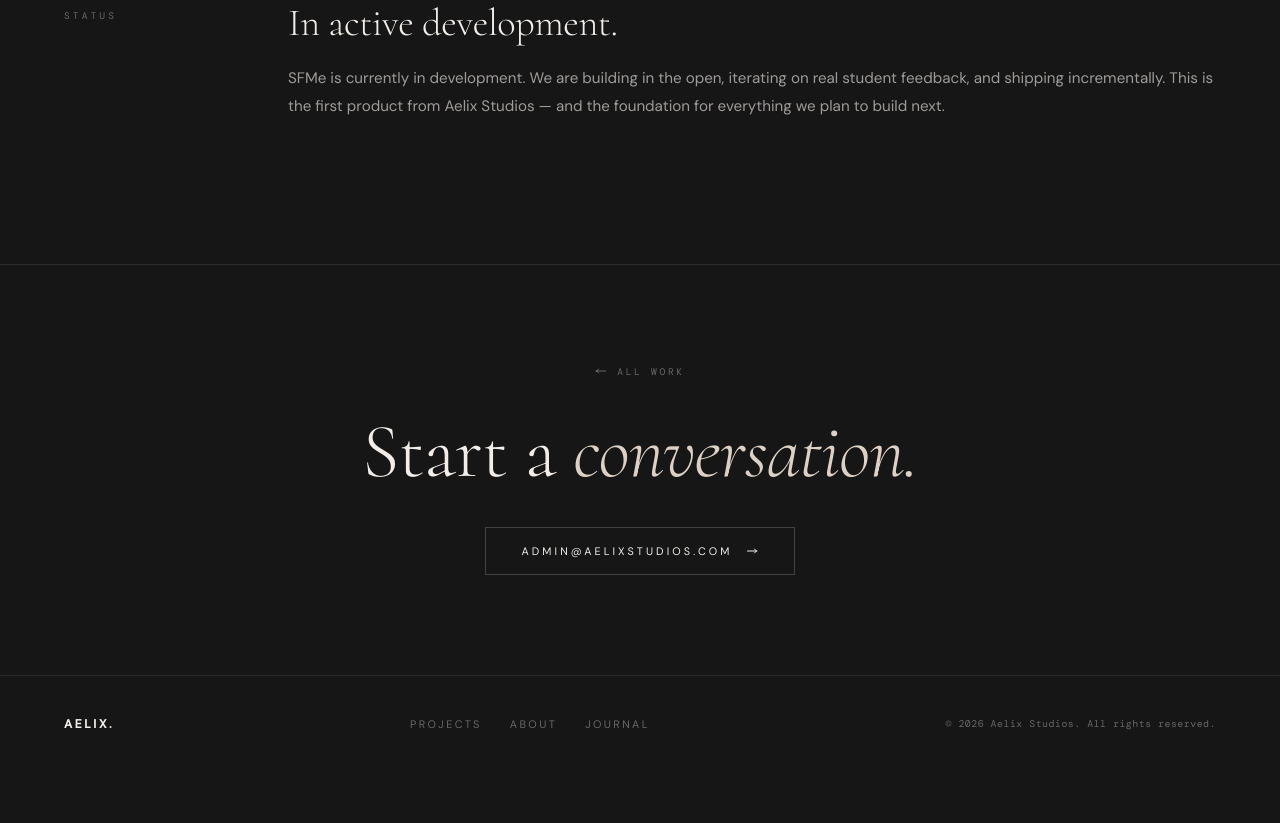
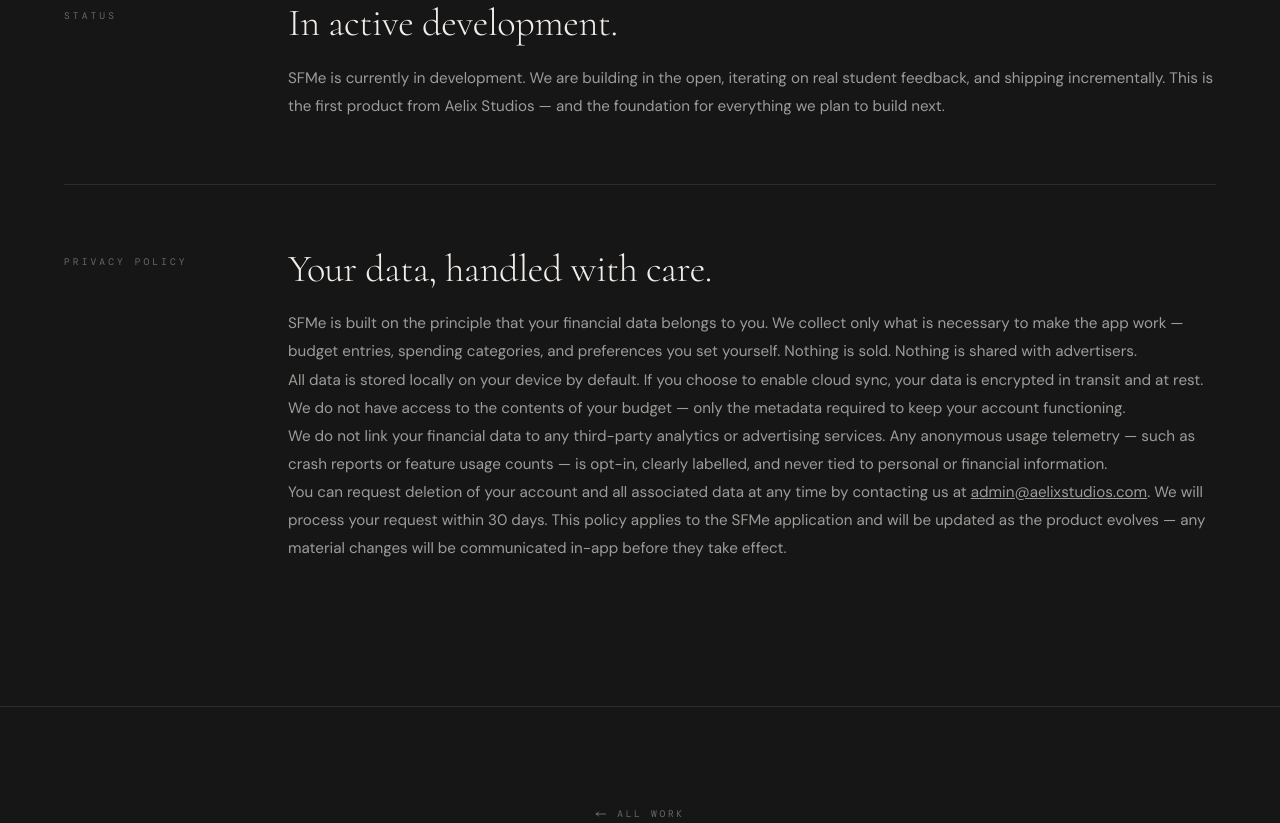
Before and after one commit to Labz365/Aelix-Studio, a plain HTML site: page project-mobile-app.html in a window 1280 px wide. Shown: the part 1574-2397 px from the top of the page. Before the commit the page ends 2346 px from the top, so only its background shows below. Drawn offline with nearby package versions, Linux system fonts and the light colour scheme; a web font is replaced by a local one.

Commit message:
Privacy Policy

```diff
--- a/project-mobile-app.html
+++ b/project-mobile-app.html
@@ -123,6 +123,35 @@
       </div>
     </div>
 
+    <div class="project-section">
+      <span class="project-section-label reveal">Privacy Policy</span>
+      <div class="reveal">
+        <h2 class="project-section-title">Your data, handled with care.</h2>
+        <p class="project-section-body">
+          SFMe is built on the principle that your financial data belongs to you. We collect only
+          what is necessary to make the app work — budget entries, spending categories, and
+          preferences you set yourself. Nothing is sold. Nothing is shared with advertisers.
+        </p>
+        <p class="project-section-body">
+          All data is stored locally on your device by default. If you choose to enable cloud sync,
+          your data is encrypted in transit and at rest. We do not have access to the contents of
+          your budget — only the metadata required to keep your account functioning.
+        </p>
+        <p class="project-section-body">
+          We do not link your financial data to any third-party analytics or advertising services.
+          Any anonymous usage telemetry — such as crash reports or feature usage counts — is
+          opt-in, clearly labelled, and never tied to personal or financial information.
+        </p>
+        <p class="project-section-body">
+          You can request deletion of your account and all associated data at any time by contacting
+          us at <a href="mailto:admin@aelixstudios.com" style="color:inherit;text-decoration:underline;">admin@aelixstudios.com</a>.
+          We will process your request within 30 days. This policy applies to the SFMe application
+          and will be updated as the product evolves — any material changes will be communicated
+          in-app before they take effect.
+        </p>
+      </div>
+    </div>
+
   </div>
 
   <!-- Back / CTA -->
```
